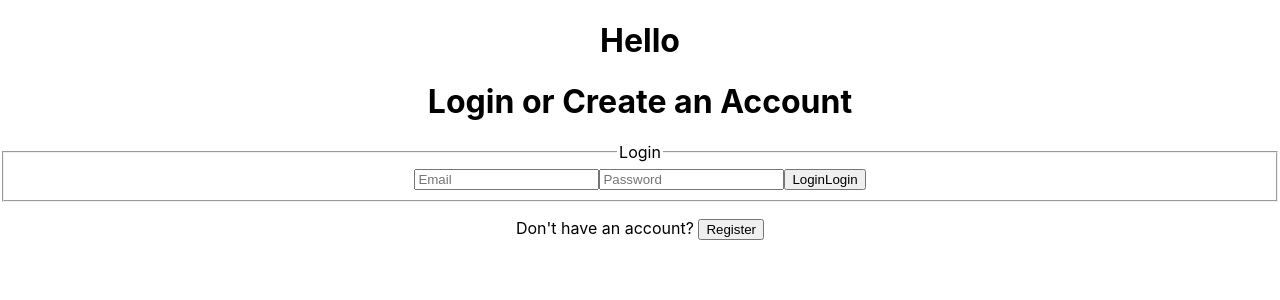
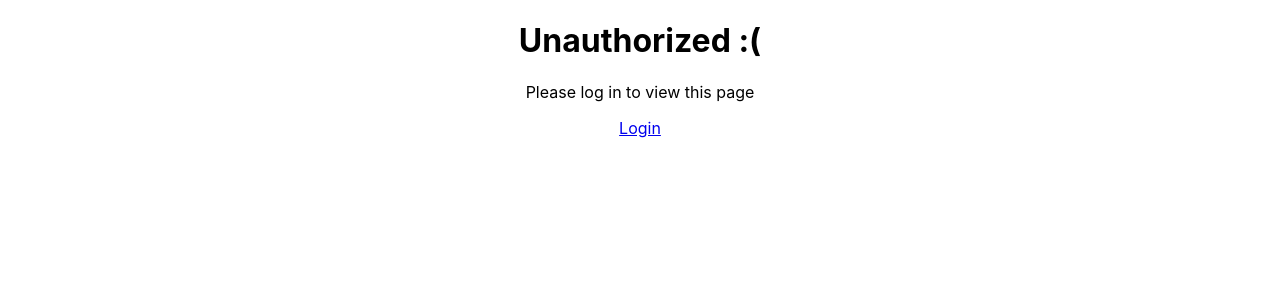
Before and after one commit to Yagi91/Bug-spy, a React (Create React App) app: page / in a window 1280 px wide. Shown: the top 300 px of the page. Built offline with nearby package versions, Linux system fonts and the light colour scheme.

Commit message:
Implement protected routing, Path url changes when buttons on auth page is clicked

```diff
--- a/package.json
+++ b/package.json
@@ -11,10 +11,11 @@
     "@types/node": "^17.0.45",
     "@types/react": "^18.0.28",
     "@types/react-dom": "^18.0.11",
+    "@types/react-router-dom": "^5.3.3",
     "react": "^18.2.0",
     "react-dom": "^18.2.0",
     "react-redux": "^8.0.5",
-    "react-router": "^6.9.0",
+    "react-router-dom": "^6.9.0",
     "react-scripts": "5.0.1",
     "typescript": "^4.9.5",
     "web-vitals": "^2.1.4"
--- a/src/App.tsx
+++ b/src/App.tsx
@@ -2,16 +2,24 @@ import React from 'react';
 // import logo from './logo.svg';
 // import { Counter } from './features/counter/Counter';
 import './App.css';
+import { BrowserRouter as Router, Routes, Route } from 'react-router-dom';
+import { RouterProvider, createBrowserRouter, } from 'react-router-dom';
+import ParentRoute from './Pages/ProtectedRoute';
 import LoginPage from './Pages/Auth';
 
 function App() {
   return (
-    <div className="App">
-      <h1>Hello</h1>
-      <main>
-        <LoginPage />
+    <Router>
+      <main className='container content App'>
+        <Routes>
+          {/* <Route path={["/login", "/auth", "register"]} element={<LoginPage />} /> */}
+          {["/login", "/auth", "register"].map((path) => <Route key={path} path={path} element={<LoginPage />} />)}
+          <Route element={<ParentRoute />} >
+            <Route path='/' element={<LoginPage />} />
+          </Route>
+        </Routes>
       </main>
-    </div>
+    </Router >
   );
 }
 
--- a/src/Pages/Auth.tsx
+++ b/src/Pages/Auth.tsx
@@ -1,8 +1,7 @@
-import React from 'react';
 import Login from '../features/auth/auth';
-import { useState } from 'react';
 import { useAppSelector, useAppDispatch } from '../app/hooks';
-import { changeAuthType as changeAuthTypeAction, loginUser as loginUserAction, selectAuthType } from "../features/auth/authSlice";
+import { changeAuthType as changeAuthTypeAction, selectAuthType } from "../features/auth/authSlice";
+import { NavLink } from 'react-router-dom';
 
 export default function LoginPage() {
     // const [authType, setAuthType] = useState<string>("Login");
@@ -16,7 +15,7 @@ export default function LoginPage() {
             <Login authType={authType} />
             <div>
                 {
-                    authType === "Login" ? <p>Don't have an account? <button onClick={() => dispatch(changeAuthTypeAction("Register"))}>Register</button></p> : <p>Already have an account? <button onClick={() => dispatch(changeAuthTypeAction("Login"))}>Login</button></p>
+                    authType === "Login" ? <p>Don't have an account? <NavLink to="/register" onClick={() => dispatch(changeAuthTypeAction("Register"))}>Register</NavLink></p> : <p>Already have an account? <button onClick={() => dispatch(changeAuthTypeAction("Login"))}>Login</button></p>
                 }
             </div>
         </div>
--- /dev/null
+++ b/src/Pages/ProtectedRoute.tsx
@@ -0,0 +1,18 @@
+import { NavLink, Outlet } from 'react-router-dom';
+import { useAppSelector } from '../app/hooks';
+
+export default function ParentRoute() {
+    const { userInfo } = useAppSelector((state) => state.auth);
+    if (!userInfo.email) {
+        return (
+            <div className="unauthorized">
+                <h1>Unauthorized :(</h1>
+                <p>Please log in to view this page</p>
+                <span>
+                    <NavLink to="/login">Login</NavLink>
+                </span>
+            </div>
+        )
+    }
+    return <Outlet />
+}
--- a/src/features/auth/authSlice.ts
+++ b/src/features/auth/authSlice.ts
@@ -1,25 +1,22 @@
 import { createAsyncThunk, createSlice, PayloadAction } from "@reduxjs/toolkit";
-import { RootState, AppThunk } from "../../app/store";
+import { RootState } from "../../app/store";
 
 export interface AuthState {
   status: "Typing" | "Loading" | "Success";
-  userInfo: { email: string | null };
+  userInfo: { email: string | null; name?: string; role?: string };
   error: string;
   authType: "Login" | "Register";
   userToken: JSON | null;
-  name?: string;
-  role?: string;
 }
 const userToken = JSON.parse(localStorage.getItem("userToken") || "{}");
 
 const initialState: AuthState = {
   error: "",
   status: "Typing",
-  userInfo: { email: null },
+  userInfo: { email: null, name: "", role: "" },
   authType: "Login",
   userToken,
-  name: "",
-  role: "",
+
 };
 
 // export interface SerializedError {
@@ -115,8 +112,8 @@ export const authSlice = createSlice({
       state.status = "Success";
       state.userInfo.email = action.payload.email;
       console.log("success fulfilled", state.userInfo.email);
-      state.name = action.payload.name;
-      state.role = action.payload.role;
+      state.userInfo.name = action.payload.name;
+      state.userInfo.role = action.payload.role;
     });
     builder.addCase(registerUser.rejected, (state, { payload }) => {
       state.status = "Typing";
```
Also changed, not shown: 1 other file (tests, documents, lock files or other folders).
